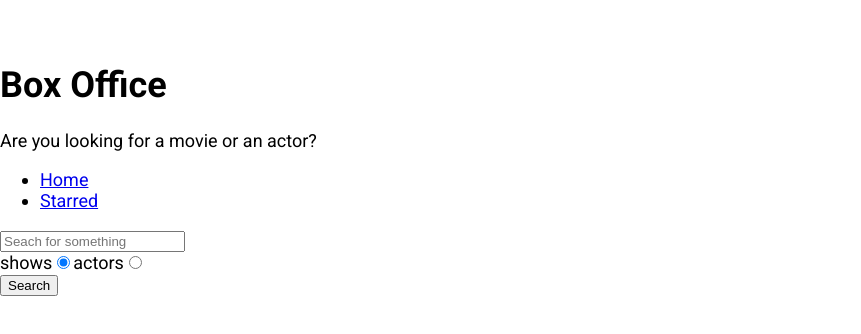
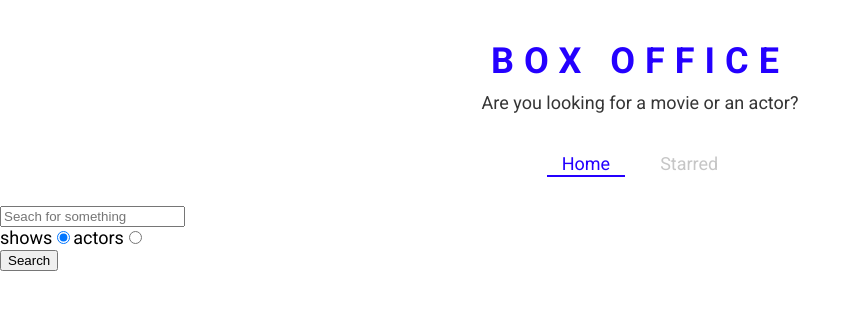
Before and after one commit to Shikha-28/box-office, a React (Create React App) app: page / in a window 1280 px wide. Shown: the top 334 px of the page, without its empty margins (0-861 px from the left). Built offline with nearby package versions, Linux system fonts and the light colour scheme.

Commit message:
define theme for styled component and created a few styled components

```diff
--- a/src/App.js
+++ b/src/App.js
@@ -1,14 +1,22 @@
 import React from 'react';
 import { Switch, Route} from 'react-router-dom';
+import { ThemeProvider } from 'styled-components';
 import Home from './components/pages/Home';
 import Show from './components/pages/Show';
 import Starred from './components/pages/Starred';
 
 
+const theme = {
+  mainColors: {
+    blue: '#2400ff',
+    gray: '#c6c6c6',
+    dark: '#353535',
+  },
+};
+
 function App() {
   return (
-
-
+    <ThemeProvider theme={theme}>
       <Switch>
         <Route exact path="/">
           <Home />
@@ -17,15 +25,16 @@
         <Route exact path="/starred">
           <Starred />
         </Route>
-<Route exact path ="/show/:id">
-     <Show  />
+
+        <Route exact path="/show/:id">
+          <Show />
         </Route>
 
         <Route>
-         This is 404 page
+          <div>Not found</div>
         </Route>
-
       </Switch>
+    </ThemeProvider>
   );
 }
 
--- /dev/null
+++ b/src/Title.Styled.js
@@ -0,0 +1,18 @@
+import styled from 'styled-components';
+
+export const TitleWrapper = styled.div`
+  text-align: center;
+  margin: 0 0 40px;
+
+  h1 {
+    color: ${({ theme }) => theme.mainColors.blue};
+    letter-spacing: 10px;
+    text-transform: uppercase;
+    margin: 0 0 10px;
+  }
+
+  p {
+    color: ${({ theme }) => theme.mainColors.dark};
+    margin: 0;
+  }
+`;
--- /dev/null
+++ b/src/components/Navs.Styled.js
@@ -0,0 +1,41 @@
+import styled from 'styled-components';
+import { Link } from 'react-router-dom';
+
+export const NavList = styled.ul`
+  display: flex;
+  justify-content: center;
+  list-style: none;
+  margin: 0 0 30px;
+  padding: 0;
+`;
+
+export const LinkStyled = styled(Link)`
+  margin: 0 10px;
+  padding: 3px 15px;
+  position: relative;
+  text-decoration: none;
+  color: ${({ theme }) => theme.mainColors.gray};
+  &.active {
+    color: ${({ theme }) => theme.mainColors.blue};
+    &:after {
+      content: '';
+      position: absolute;
+      display: block;
+      height: 2px;
+      left: 0%;
+      bottom: 0;
+      background-color: ${({ theme }) => theme.mainColors.blue};
+      animation: slide-in 0.3s ease-in forwards;
+      @keyframes slide-in {
+        from {
+          left: 50%;
+          width: 0;
+        }
+        to {
+          left: 0%;
+          width: 100%;
+        }
+      }
+    }
+  }
+`;
--- a/src/components/Navs.js
+++ b/src/components/Navs.js
@@ -1,24 +1,32 @@
-import React from 'react'
-import {Link} from 'react-router-dom';
+import React from 'react';
+import { useLocation } from 'react-router-dom';
+
+import { NavList, LinkStyled } from './Navs.Styled';
 
 const LINKS = [
-  { to: '/', text: 'Home'},
-  { to: '/starred', text: 'Starred'},
+  { to: '/', text: 'Home' },
+  { to: '/starred', text: 'Starred' },
 ];
 
 const Navs = () => {
+  const location = useLocation();
+
   return (
     <div>
-     <ul>
-     {LINKS.map(item => (
-      <li key={item.to}>
-      <Link to={item.to}> {item.text}</Link>
-      </li>
-     ))}
-    </ul>
-
+      <NavList>
+        {LINKS.map(item => (
+          <li key={item.to}>
+            <LinkStyled
+              to={item.to}
+              className={item.to === location.pathname ? 'active' : ''}
+            >
+              {item.text}
+            </LinkStyled>
+          </li>
+        ))}
+      </NavList>
     </div>
-  )
-}
+  );
+};
 
 export default Navs;
--- a/src/components/Styled.js
+++ b/src/components/Styled.js
@@ -39,7 +39,7 @@
   display: inline-block;
   width: 18px;
   height: 18px;
-  background-color: ${props => (props.active ? '#ffc806': '#ddd')};
+  background-color: ${props => (props.active ? '#ffc806' : '#ddd')};
   clip-path: polygon(
     50% 0%,
     61% 35%,
--- a/src/components/Title.js
+++ b/src/components/Title.js
@@ -1,12 +1,13 @@
 import React from 'react'
+import { TitleWrapper } from '../Title.Styled'
 
 const Title = ({title,subtitle}) => {
   return (
-    <div>
+    <TitleWrapper>
     <h1>{title}</h1>
     <p>{subtitle}</p>
 
-    </div>
+    </TitleWrapper>
   )
 }
 
```
Lines whose indentation alone changed are shown as unchanged.
